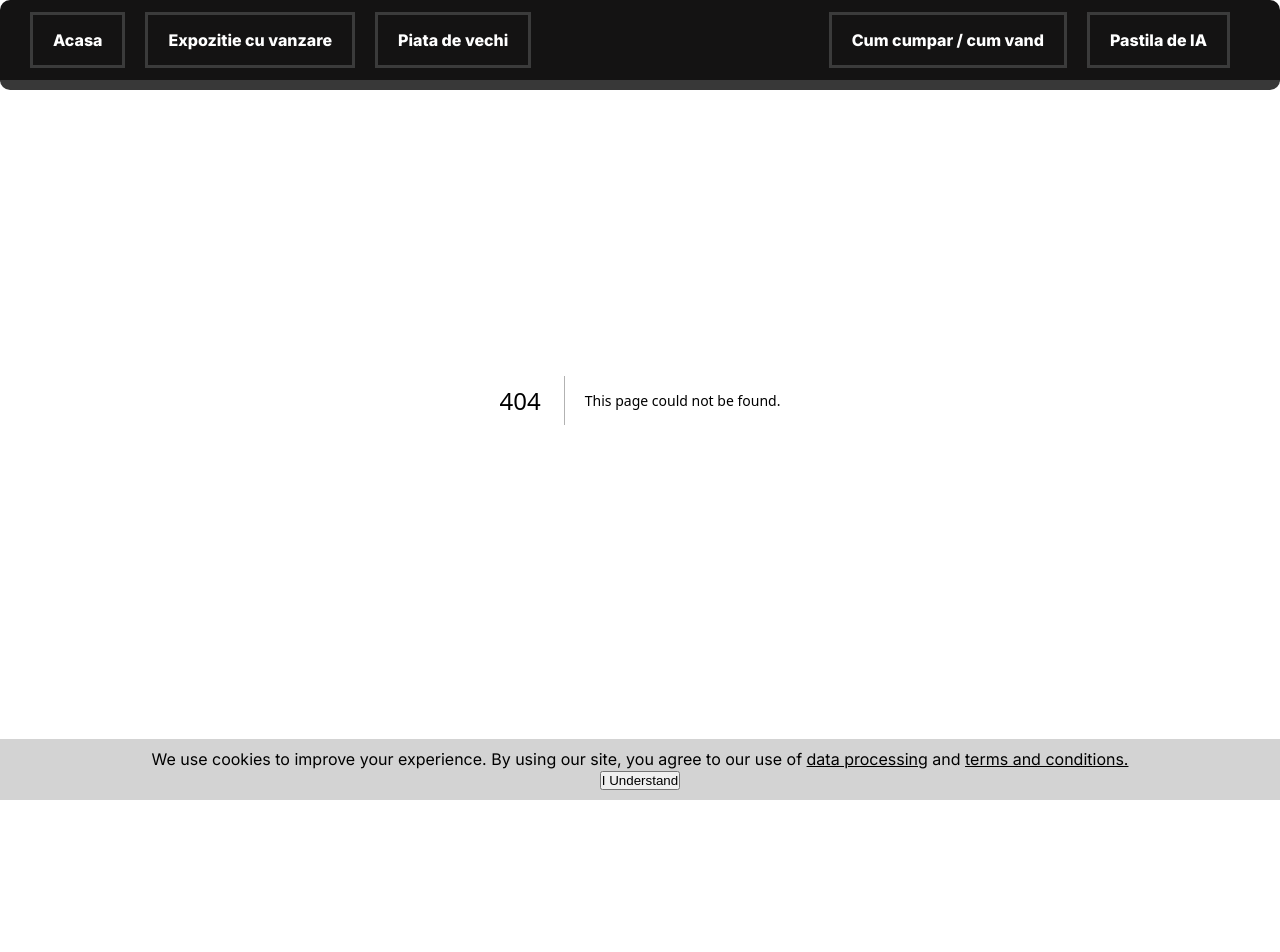
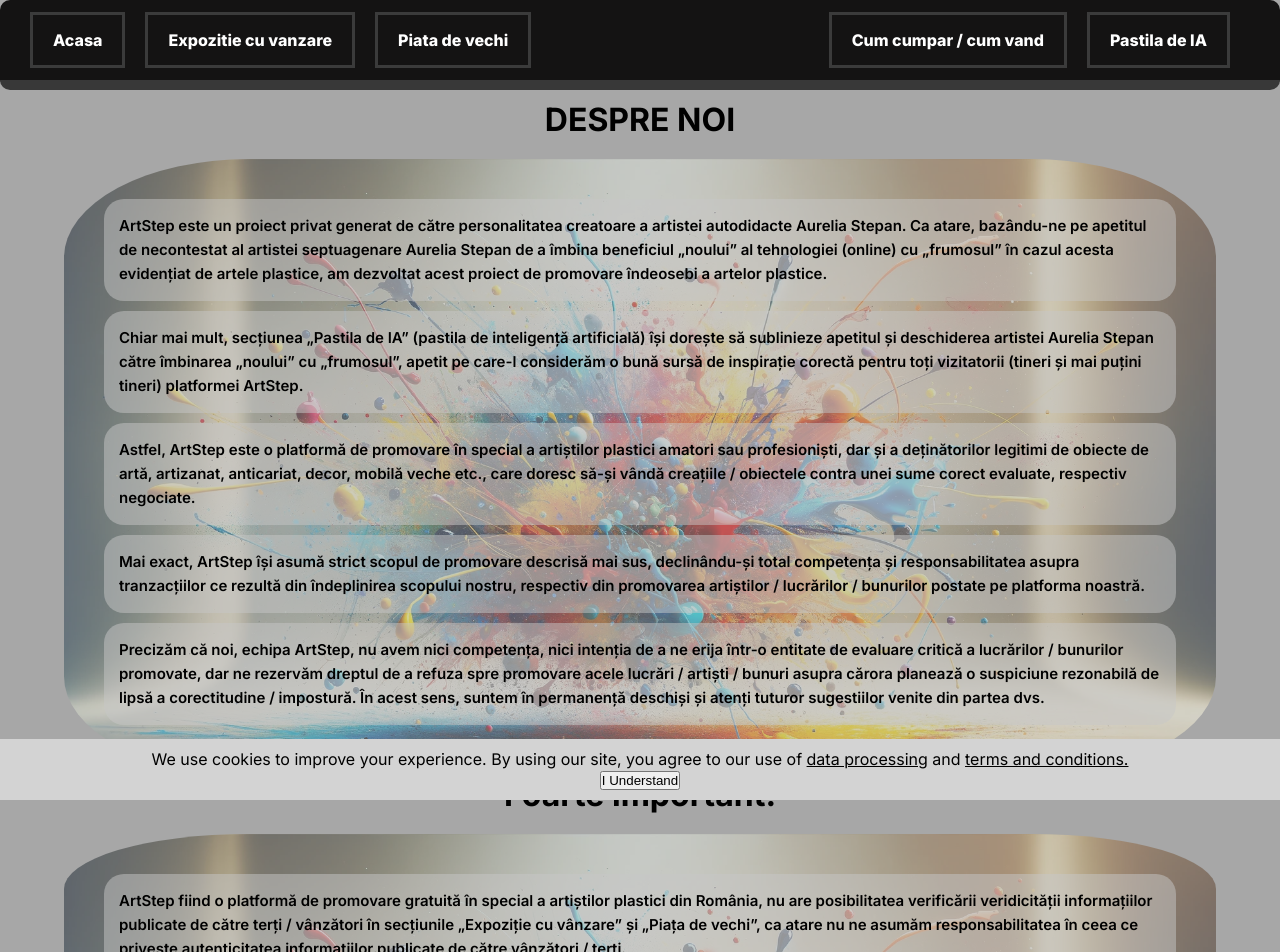
Before and after one commit to ReluTolan/website, a Next.js app: page /despre-noi in a window 1280 px wide. Before the commit this address had no page. Shown: the top 952 px of the page. Before the commit the page ends 800 px from the top, so only its background shows below. Built offline with nearby package versions, Linux system fonts and the light colour scheme.

Commit message:
despre-noi

```diff
--- /dev/null
+++ b/app/(pages)/despre-noi/page.js
@@ -0,0 +1,72 @@
+import "@/app/(pages)/page-styles.css"
+
+const DespreNoi = () => {
+  return (
+    <div className="despre-noi" style={{ marginTop: "100px" }}>
+      <h1>DESPRE NOI</h1>
+      <div>
+        <p>
+          ArtStep este un proiect privat generat de către personalitatea
+          creatoare a artistei autodidacte Aurelia Stepan. Ca atare, bazându-ne
+          pe apetitul de necontestat al artistei septuagenare Aurelia Stepan de
+          a îmbina beneficiul „noului” al tehnologiei (online) cu „frumosul” în
+          cazul acesta evidențiat de artele plastice, am dezvoltat acest proiect
+          de promovare îndeosebi a artelor plastice.
+        </p>
+        <p>
+          Chiar mai mult, secțiunea „Pastila de IA” (pastila de inteligență
+          artificială) își dorește să sublinieze apetitul și deschiderea
+          artistei Aurelia Stepan către îmbinarea „noului” cu „frumosul”, apetit
+          pe care-l considerăm o bună sursă de inspirație corectă pentru toți
+          vizitatorii (tineri și mai puțini tineri) platformei ArtStep.
+        </p>
+        <p>
+          Astfel, ArtStep este o platformă de promovare în special a artiștilor
+          plastici amatori sau profesioniști, dar și a deținătorilor legitimi de
+          obiecte de artă, artizanat, anticariat, decor, mobilă veche etc., care
+          doresc să-și vândă creațiile / obiectele contra unei sume corect
+          evaluate, respectiv negociate.
+        </p>
+        <p>
+          Mai exact, ArtStep își asumă strict scopul de promovare descrisă mai
+          sus, declinându-și total competența și responsabilitatea asupra
+          tranzacțiilor ce rezultă din îndeplinirea scopului nostru, respectiv
+          din promovarea artiștilor / lucrărilor / bunurilor postate pe
+          platforma noastră.
+        </p>
+        <p>
+          Precizăm că noi, echipa ArtStep, nu avem nici competența, nici
+          intenția de a ne erija într-o entitate de evaluare critică a
+          lucrărilor / bunurilor promovate, dar ne rezervăm dreptul de a refuza
+          spre promovare acele lucrări / artiști / bunuri asupra cărora planează
+          o suspiciune rezonabilă de lipsă a corectitudine / impostură. În acest
+          sens, suntem în permanență deschiși și atenți tuturor sugestiilor
+          venite din partea dvs.
+        </p>
+      </div>
+      <h1 style={{ textAlign: "center" }}>Foarte important:</h1>
+      <div>
+        <p>
+          ArtStep fiind o platformă de promovare gratuită în special a
+          artiștilor plastici din România, nu are posibilitatea verificării
+          veridicității informațiilor publicate de către terți / vânzători în
+          secțiunile „Expoziție cu vânzare” și „Piața de vechi”, ca atare nu ne
+          asumăm responsabilitatea în ceea ce privește autenticitatea
+          informațiilor publicate de către vânzători / terți.
+        </p>
+        <p>
+          <strong>Recomandarea noastră fermă:</strong> ArtStep vă recomandă
+          insistent să folosiți doar plata prin ramburs și chiar mai mult, să
+          alegeți livrarea prin firme de curierat care permit verificarea
+          coletului înainte de plata valorii ramburs.
+        </p>
+        <p>
+          Așteptăm sugestiile și recomandările dvs. la <b> telefon:</b>{" "}
+          0774.686.879 sau prin <b>e-mail: </b>office@artstep.ro
+        </p>
+      </div>
+    </div>
+  )
+}
+
+export default DespreNoi
--- a/app/(pages)/page-styles.css
+++ b/app/(pages)/page-styles.css
@@ -484,3 +484,44 @@
   margin-bottom: 1em;
   text-align: justify;
 }
+
+/* DESPRE NOI */
+.despre-noi {
+  max-width: 90%;
+  margin: auto;
+}
+
+.despre-noi h1 {
+  font-size: 32px;
+  text-align: center;
+  margin-bottom: 20px;
+}
+
+.despre-noi div {
+  position: relative;
+  padding: 40px;
+}
+
+.despre-noi div::before {
+  content: "";
+  position: absolute;
+  top: 0;
+  left: 0;
+  width: 100%;
+  height: 100%;
+  background-image: url("/images/despre-noi.webp");
+  background-size: cover;
+  opacity: 0.5;
+  z-index: -1;
+  border-radius: 16%;
+}
+
+.despre-noi p {
+  font-size: 15px;
+  line-height: 1.6;
+  padding: 15px;
+  margin-bottom: 10px;
+  background-color: rgba(199, 199, 199, 0.5);
+  border-radius: 20px;
+  font-weight: 600;
+}
--- a/app/components/Navbar.js
+++ b/app/components/Navbar.js
@@ -16,7 +16,7 @@
           </Link>
         </li>
         <li className="navbar-item">
-          <Link href="/expozitie/pictori" className="navbar-link">
+          <Link href="/expozitie/artisti" className="navbar-link">
             Expozitie cu vanzare
           </Link>
         </li>
--- a/app/globals.css
+++ b/app/globals.css
@@ -179,7 +179,6 @@
   padding: 20px;
   margin-top: 20px;
   box-shadow: 0 2px 5px rgba(0, 0, 0, 0.15);
-  font-family: "Franklin Gothic Medium", "Arial Narrow", Arial, sans-serif;
 }
 
 /* FOOTER ####################### */
```
Also changed, not shown: app/(pages)/cum-cumpar-vand/page.js (+9 -2 lines), app/(pages)/expozitie/[painter]/[id]/page.js (+44 -17 lines), app/page.js (+64 -39 lines), public/images/despre-noi.webp (added).
